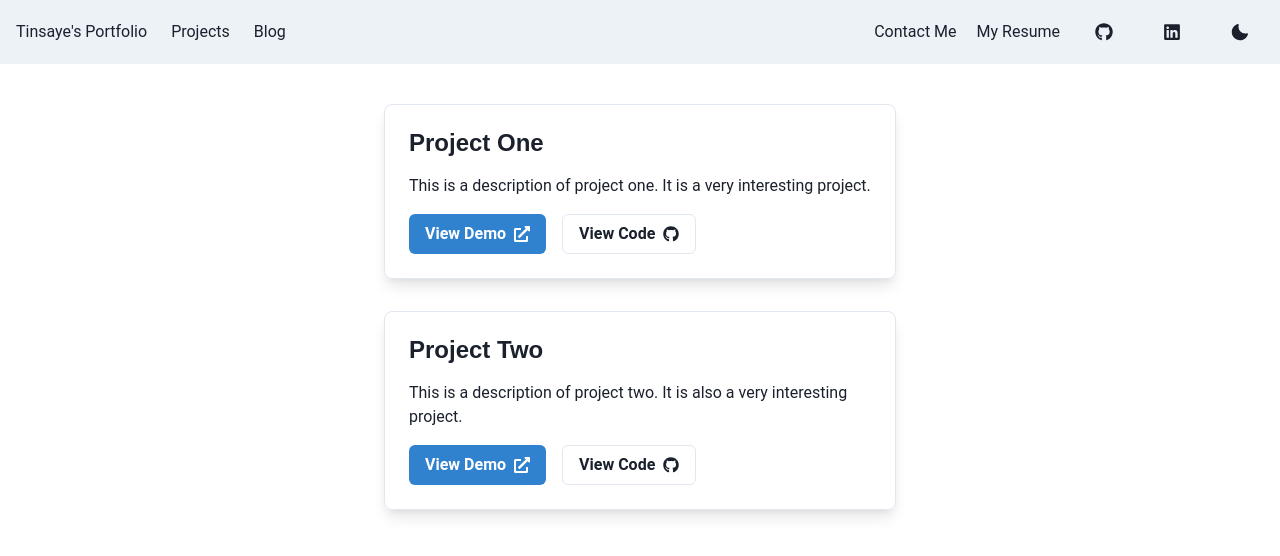
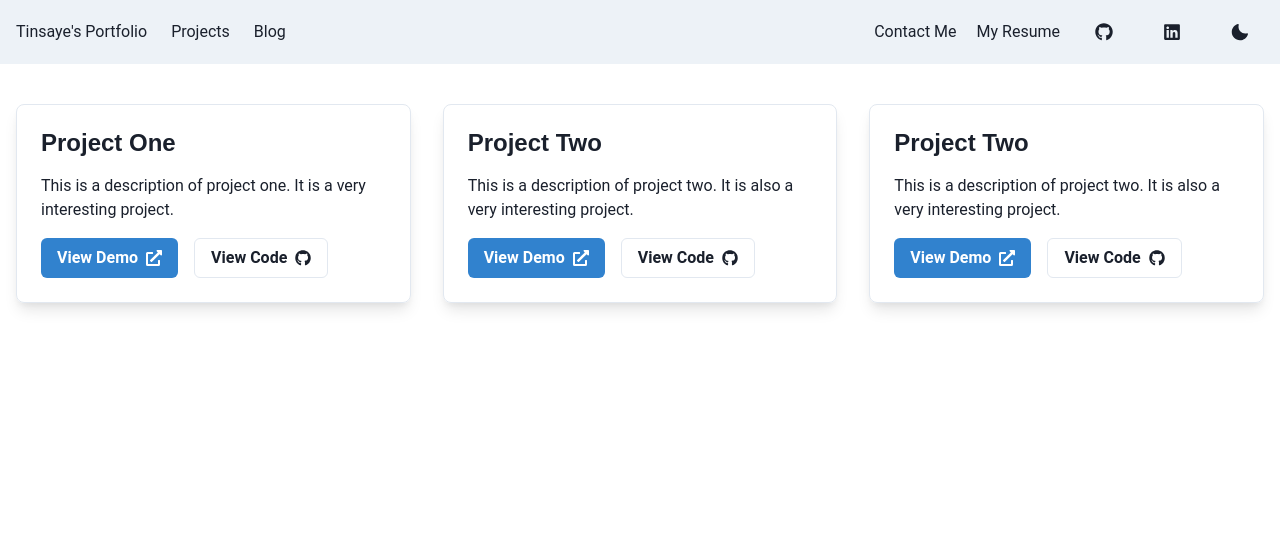
Before and after one commit to tinsaye-simeneh/portfolio, a Next.js app: page /project in a window 1280 px wide. Shown: the top 556 px of the page. Built offline with nearby package versions, Linux system fonts and the light colour scheme.

Commit message:
fix: cards aligned by row

```diff
--- a/src/app/project/page.tsx
+++ b/src/app/project/page.tsx
@@ -1,10 +1,10 @@
-import { VStack, Container } from "@chakra-ui/react";
+import { SimpleGrid, Container } from "@chakra-ui/react";
 import ProjectCard from "../components/ProjectCard";
 
 export default function Projects() {
   return (
-    <Container maxW="container.lg" py={10}>
-      <VStack spacing={8}>
+    <Container maxW="container.xl" py={10}>
+      <SimpleGrid columns={{ sm: 1, md: 2, lg: 3 }} spacing={8}>
         <ProjectCard
           title="Project One"
           description="This is a description of project one. It is a very interesting project."
@@ -17,7 +17,13 @@ export default function Projects() {
           demoLink="https://project-two-demo.com"
           codeLink="https://github.com/user/project-two"
         />
-      </VStack>
+        <ProjectCard
+          title="Project Two"
+          description="This is a description of project two. It is also a very interesting project."
+          demoLink="https://project-two-demo.com"
+          codeLink="https://github.com/user/project-two"
+        />
+      </SimpleGrid>
     </Container>
   );
 }
```
